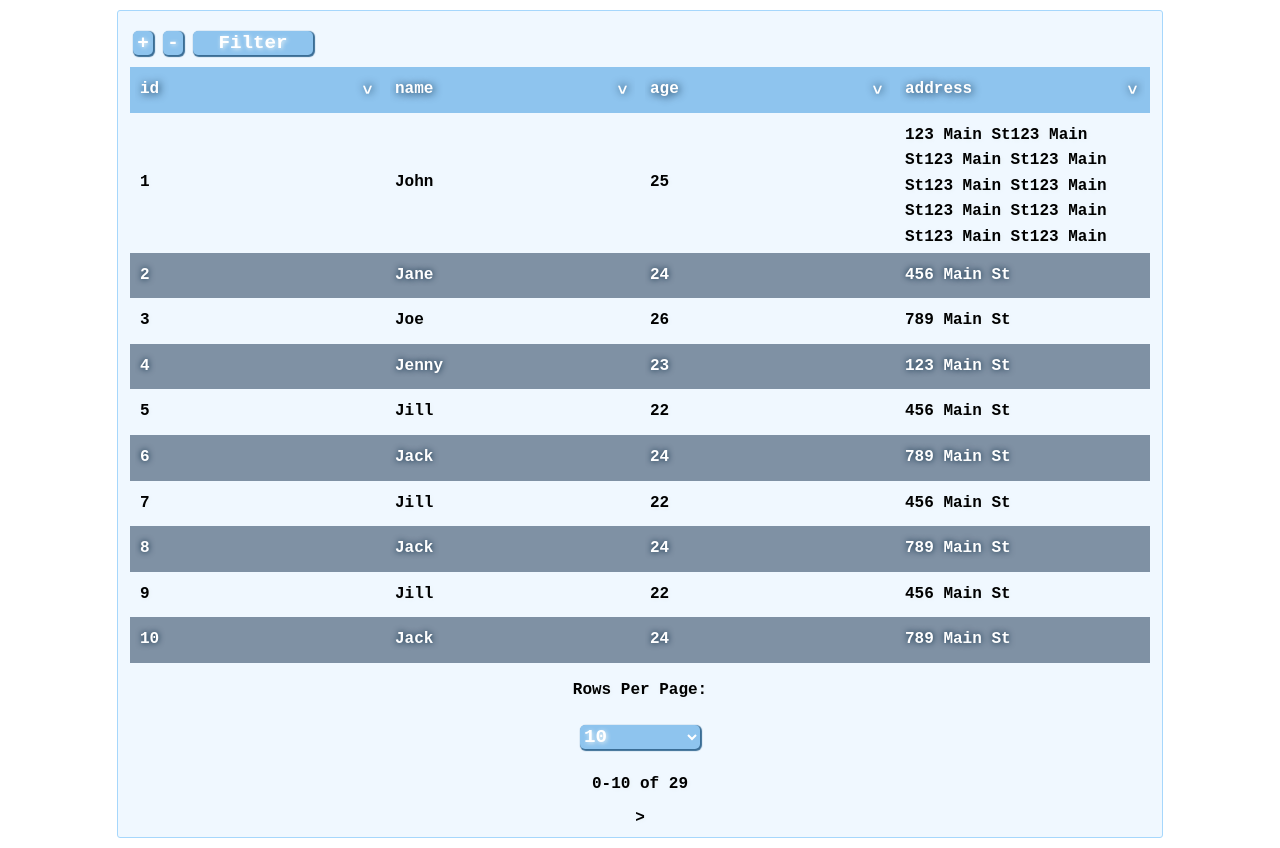
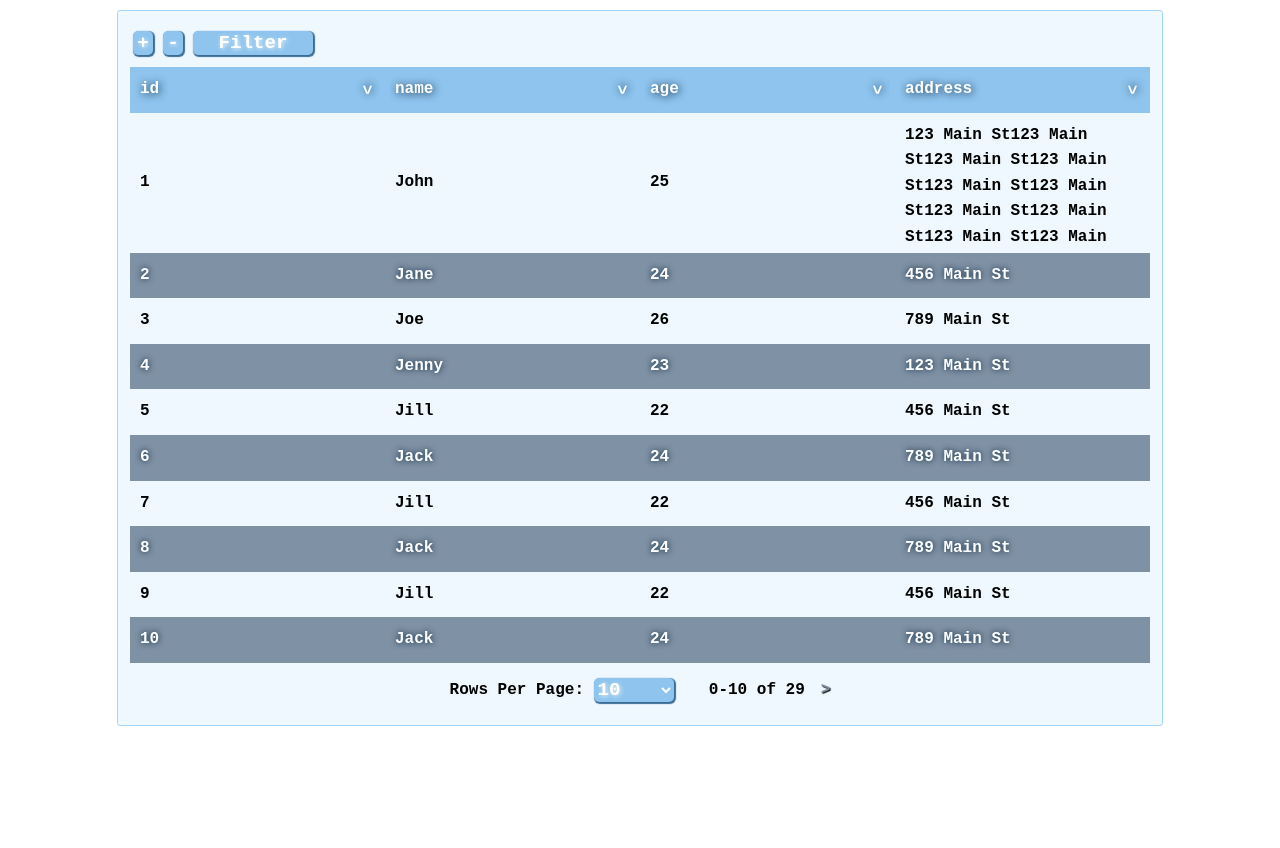
Before and after one commit to MertOzerdem/react-table, a React (Create React App) app: page / in a window 1280 px wide. After the commit the page ends 800 px from the top, so only its background shows below. Built offline with nearby package versions, Linux system fonts and the light colour scheme.

Commit message:
style pagination

```diff
--- a/src/components/Table/Table.js
+++ b/src/components/Table/Table.js
@@ -28,7 +28,7 @@ const Selector = (props) => {
 }
 
 const Pagination = (props) => {
-    const { className, options = [[10, 20], 20], pageEvent, data, paginationText, paginationData } = props;
+    const { className, options = [[10, 20], 10], pageEvent, data, paginationText, paginationData } = props;
     const icons = {
         back: '<',
         next: '>'
@@ -37,8 +37,6 @@ const Pagination = (props) => {
     const [rowsPerPage, setRowsPerPage] = useState({ value: paginationData.rowsPerPage });
     let chunkedData = _.chunk(data, rowsPerPage.value);
 
-    console.log('reset', props.reset)
-    console.log('paginationData.currentPage', paginationData.currentPage)
     const handleChangePage = (progress) => {
         setCurrentPage(currentPage + progress);
     };
@@ -63,13 +61,11 @@ const Pagination = (props) => {
 
     return (
         <div className={styles['pagination-wrapper']}>
-            <div>
-                <p>{paginationText}</p>
-                <Selector className={className} defaultOption={rowsPerPage.value} options={options[0]} handler={handleChangeRowsPerPage} />
-                <div className={currentPage - 1 === 0 ? styles.hide : ''} onClick={() => handleChangePage(-1)}>{icons.back}</div>
-                <p>{getPageRange()}</p>
-                <div className={currentPage >= chunkedData.length ? styles.hide : ''} onClick={() => handleChangePage(1)}>{icons.next}</div>
-            </div>
+            <p>{paginationText}</p>
+            <Selector className={`${className} ${styles['pagination-selector']}`} defaultOption={rowsPerPage.value} options={options[0]} handler={handleChangeRowsPerPage} />
+            <div className={currentPage - 1 === 0 ? styles.hide : styles['pagination-icon']} onClick={() => handleChangePage(-1)}>{icons.back}</div>
+            <p className={styles['pagination-text']}>{getPageRange()}</p>
+            <div className={currentPage >= chunkedData.length ? styles.hide : styles['pagination-icon']} onClick={() => handleChangePage(1)}>{icons.next}</div>
         </div>
     )
 }
@@ -125,7 +121,6 @@ const Table = (props) => {
         to: { opacity: 1, x: 0 },
         config: { friction: 10, tension: 30 },
     });
-    const [reset, setReset] = useState(false);
     const [filteredTableData, setFilteredTableData] = useState(props.data);
     const columnHeaders = Object.keys(tableData[0]);
     const [data, setData] = useState(tableData);
@@ -184,8 +179,6 @@ const Table = (props) => {
         FilterData: () => {
             let tempData = tableData;
             filterObjects.forEach(object => {
-                // debugger
-                setReset(true);
                 const { filter, equation, header } = object
                 let filterFunction = () => { }
                 if (equation === '=') {
@@ -211,7 +204,6 @@ const Table = (props) => {
     const pagination = {
         handlePagination: (paginationData) => {
             setPaginationedData(paginationData)
-            setReset(false);
         },
         paginateTable: (data) => {
             const chunkData = _.chunk(data, paginatedData.rowsPerPage);
@@ -228,12 +220,7 @@ const Table = (props) => {
         tempData = sort.sortData(tempData);
         tempData = pagination.paginateTable(tempData);
 
-        if(!tempData) {
-            setData([]);
-            return;
-        }
-
-        setData(tempData);
+        setData(!tempData ? [] : tempData);
     }
 
     useEffect(() => {
@@ -256,7 +243,7 @@ const Table = (props) => {
                     <tr className={styles.row} >
                         {columnHeaders.map((header, key) => {
                             return (
-                                <td key={key} className={styles['row-item']} onClick={() => sort.handleSort(header)}>{header}
+                                <td key={key} className={`${styles['row-item-header']} ${styles['row-item']}`} onClick={() => sort.handleSort(header)}>{header}
                                     <div className={styles.sort}>{currentSort[header] === 'asc' ? '<' : '>'}</div>
                                 </td>
                             )
@@ -268,7 +255,7 @@ const Table = (props) => {
                             <tr key={cell.id} className={styles.row}>
                                 {columnHeaders.map((header, key) => {
                                     return (
-                                        <Cell key={key} className={`${styles['row-item']} ${styles['line-count-5']}`} item={cell}>{cell[header]}</Cell>
+                                        <Cell key={key} className={`${styles['row-item']} ${styles['line-count-5']}`}>{cell[header]}</Cell>
                                     )
                                 })}
                             </tr>
@@ -276,7 +263,7 @@ const Table = (props) => {
                     })}
                 </tbody>
             </table>
-            <Pagination className={styles['pagination-select']} reset={reset} options={props.rowsPerPage} paginationData={paginatedData} data={filteredTableData} paginationText={props.paginationText} pageEvent={data => pagination.handlePagination(data)} />
+            <Pagination className={styles['pagination-select']} options={props.rowsPerPage} paginationData={paginatedData} data={filteredTableData} paginationText={props.paginationText} pageEvent={data => pagination.handlePagination(data)} />
         </animated.div>
     )
 }
--- a/src/components/Table/Table.module.css
+++ b/src/components/Table/Table.module.css
@@ -16,10 +16,6 @@
 }
 
 .table {
-    /* display: flex;
-    flex-direction: row;
-    justify-content: space-around;
-    width: 100%; */
 }
 
 .table-body {
@@ -70,6 +66,10 @@
     scrollbar-width: none; /* Firefox */
 }
 
+.row-item-header{
+    cursor: pointer;
+}
+
 .row-item::-webkit-scrollbar { /* for Chrome, Safari, and Opera */
     display: none;
 }
@@ -104,6 +104,7 @@
     box-shadow: 1px 1px 1px 1px #3a6d95;
     background: #8ec4ee;
     width: 120px;
+    cursor: pointer;
 }
 
 .filter-field {
@@ -136,7 +137,31 @@
 }
 
 .pagination-wrapper {
+    width: 100%;
+    display: flex;
+    align-items: center;
+    justify-content: center;
+    font-family: 'Courier New', Courier, monospace;
+    font-weight: 700;
+}
 
+.pagination-text{
+    margin: 0 1em
+}
+
+.pagination-selector {
+    width: 5rem;
+    margin: 0 1em 0 0.5em;
+}
+
+.pagination-icon {
+    cursor: pointer;
+    color: #7f91a4;
+    text-shadow: 1px 1px 1px #000000;
+}
+
+.pagination-icon:hover {
+    color: black;
 }
 
 .hide {
```
Also changed, not shown: sorun.txt (deleted).
